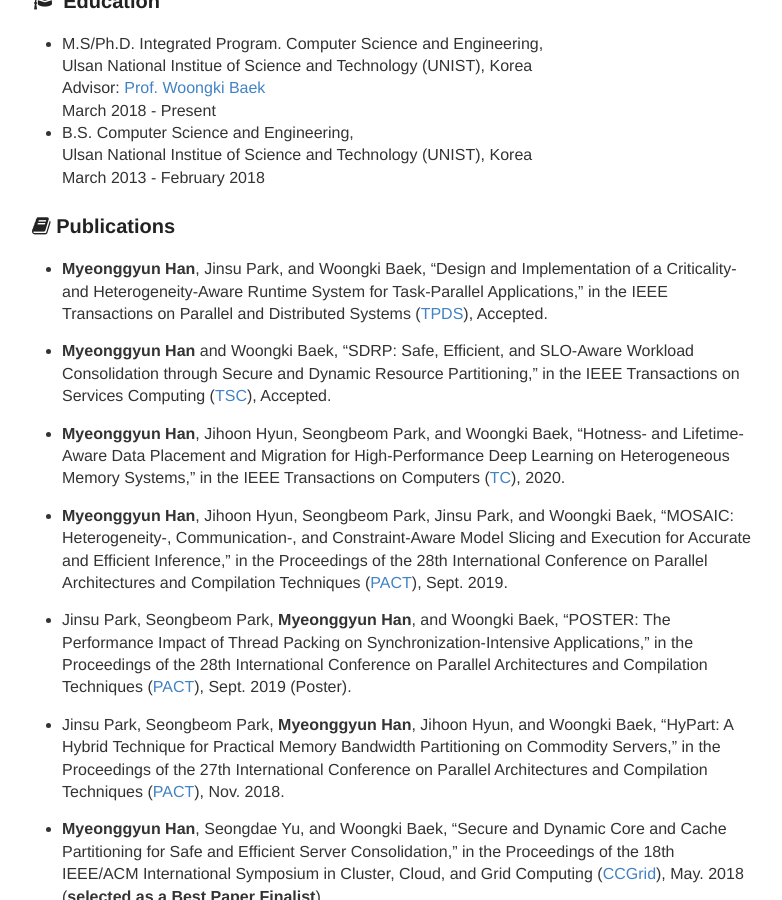
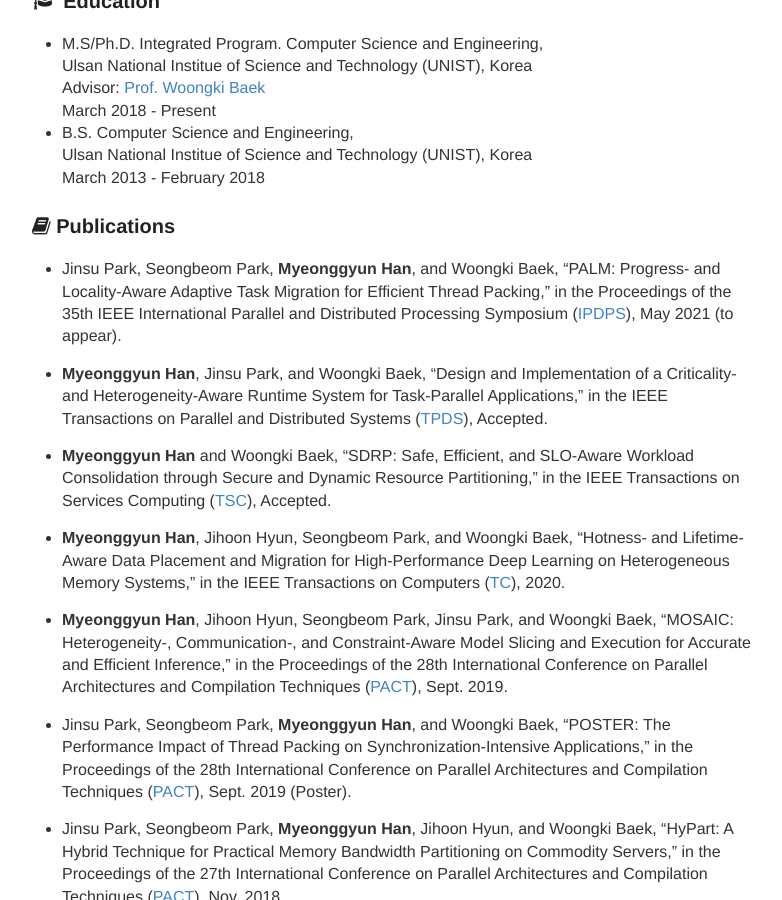
Before and after one commit to myeonggyunhan/myeonggyunhan.github.io, a Jekyll site: the page built from _posts/2021-02-07-Profile.md, in a window 1280 px wide and 900 px high, scrolled down 529 px. Shown: the whole window, without its empty margins (248-1030 px from the left). Built offline with Jekyll 4.4.1, drawn with Linux system fonts in a browser that asks for light colours; nearby versions of some CDN libraries.

Commit message:
Add new publication (PALM, IPDPS'21)

```diff
--- a/_posts/2021-01-03-Profile.md
+++ b/_posts/2021-02-07-Profile.md
@@ -24,6 +24,8 @@ Ulsan, South Korea.
     March 2013 - February 2018
 
 ### <i class="fa fa-book"></i> Publications
+
+  - Jinsu Park, Seongbeom Park, **Myeonggyun Han**, and Woongki Baek, "PALM: Progress- and Locality-Aware Adaptive Task Migration for Efficient Thread Packing," in the Proceedings of the 35th IEEE International Parallel and Distributed Processing Symposium ([IPDPS](https://www.ipdps.org/)), May 2021 (to appear).
 
   - **Myeonggyun Han**, Jinsu Park, and Woongki Baek, "Design and Implementation of a Criticality- and Heterogeneity-Aware Runtime System for Task-Parallel Applications," in the IEEE Transactions on Parallel and Distributed Systems ([TPDS](https://www.computer.org/csdl/journal/td)), Accepted.
 
```
Also changed, not shown: README.md, 4 other files.
